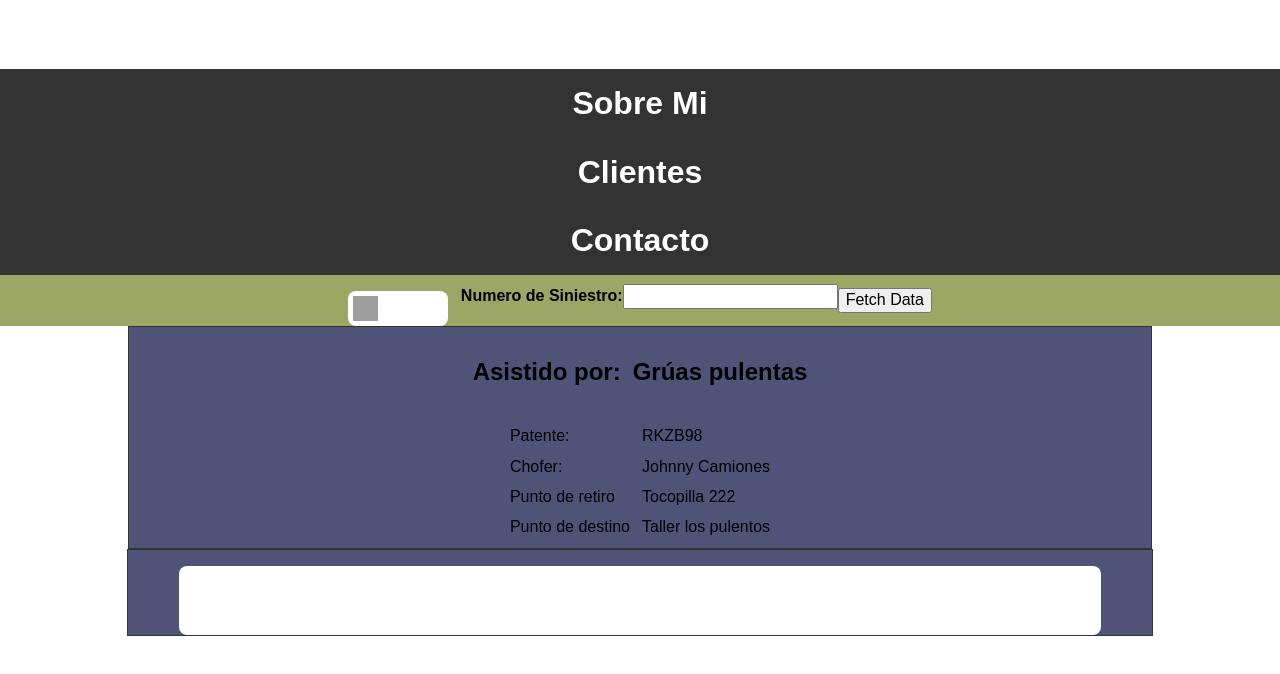
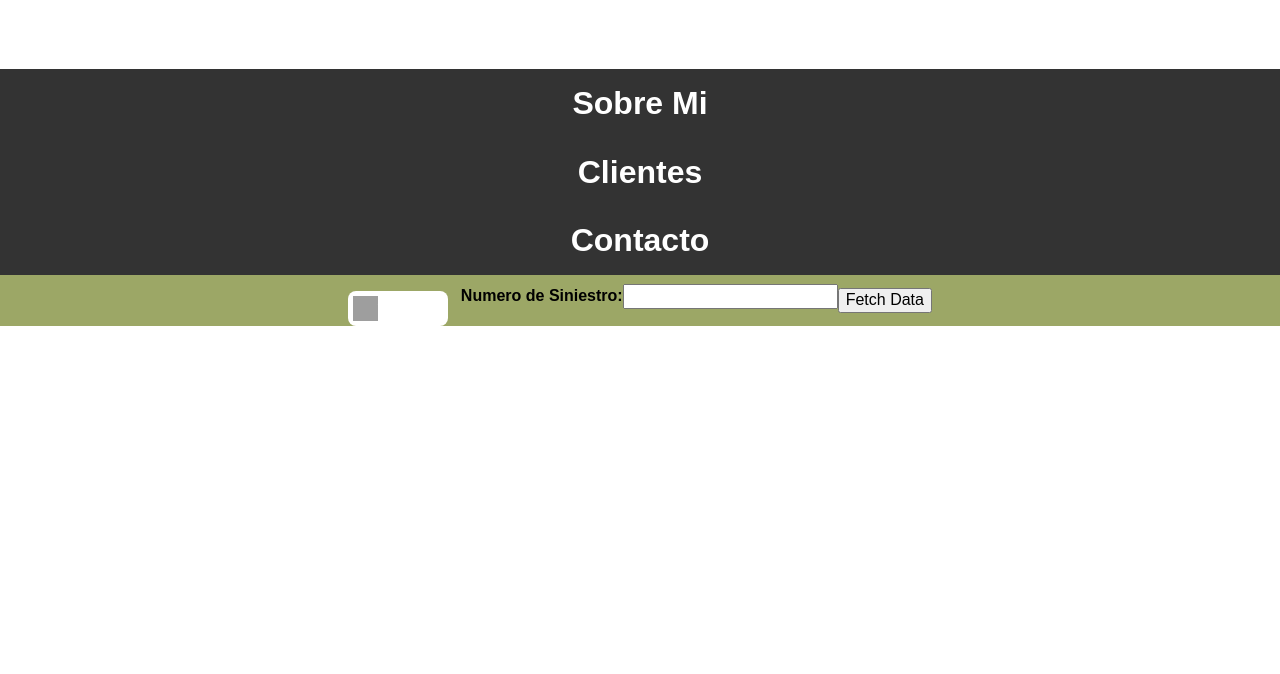
Before and after one commit to GabrielSalfa/Operation--Jerry, a React (Create React App) app in the folder FrontEnd/: page /consultaAsistenciagrua in a window 1280 px wide. Shown: the top 674 px of the page. Built offline with nearby package versions, Linux system fonts and the light colour scheme; grey boxes are pictures that could not be loaded.

Commit message:
Conexión de consulta terminada.

```diff
--- a/FrontEnd/src/components/ConsultaAsistenciaGrua/consultaAsistenciaGrua.jsx
+++ b/FrontEnd/src/components/ConsultaAsistenciaGrua/consultaAsistenciaGrua.jsx
@@ -8,7 +8,7 @@ const ConsultaAsistenciaGrua = () => {
     const [data, setData] = useState(null);
 
     const handleConsultasStuff = (values) => {
-        alert("Fetcheando...");
+        alert(numeroSiniestro);
         fetch(`http://localhost:9000/api/gruas/${numeroSiniestro}`, {
 
             method: 'GET',
@@ -22,7 +22,7 @@ const ConsultaAsistenciaGrua = () => {
                 alert(`Data fetcheada! \n\n${JSON.stringify(data, null, 2)}`);
             })
             .catch(error => {
-                console.log("No se encontró el siniestro especificado.")
+                alert("No se encontró el siniestro especificado.")
             });
 
     }
@@ -49,7 +49,7 @@ const ConsultaAsistenciaGrua = () => {
                 <label>
                     Numero de Siniestro:
                     <input
-                        type="number"
+                        type="text"
                         value={numeroSiniestro}
                         onChange={(e) => setNumeroSiniestro(e.target.value)}
                     />
@@ -60,16 +60,8 @@ const ConsultaAsistenciaGrua = () => {
 
             </div>
 
-            {data && (
-                <div>
-                    {/* Display individual data in <p> elements */}
-                    <p>{data.taller}Esto es temporal. No quedará más bonito, pero quedará funcional ;)</p>
-                    <p>{data.patenteG}Test</p>
-                    {/* Add more <p> elements for other properties */}
-                </div>
-            )}
-
             {/* Visualización de los datos */}
+            {data &&
                 <table className="Visualizacion-Datos-Grua">
                     <thead>
                     <tr>
@@ -77,53 +69,30 @@ const ConsultaAsistenciaGrua = () => {
                             <h2>Asistido por:</h2>
                         </td>
                         <td>
-                        <h2 id="grua-nombre">Grúas pulentas</h2>
+                            <h2 id="grua-nombre">{data.taller}</h2>
                         </td>
                     </tr>
                     </thead>
                     <tbody>
                     <tr>
                         <td>Patente:</td>
-                    <td id="grua-patente">RKZB98</td>
+                        <td id="grua-patente">{data.patentG}</td>
                     </tr>
                     <tr>
                         <td>Chofer:</td>
-                    <td id="grua-chofer">Johnny Camiones</td>
+                        <td id="grua-chofer">{data.chofer}</td>
                     </tr>
                     <tr>
                         <td>Punto de retiro</td>
-                    <td id="grua-retiro">Tocopilla 222</td>
+                        <td id="grua-retiro">{data.punto_retiro}</td>
                     </tr>
                     <tr>
                         <td>Punto de destino</td>
-                    <td id="grua-destino">Taller los pulentos</td>
+                        <td id="grua-destino">{data.taller}</td>
                     </tr>
                     </tbody>
                 </table>
-            {/* Estadísticas globales */}
-            <div className="Visualizacion-Datos-Grua">
-                <button className="Cool-Button" onClick={() => setShowGlobalStats(!showGlobalStats)}>
-                    Estadísticas Globales
-                </button>
-
-                {showGlobalStats && (
-                    <div id="Estadisticas-Globales">
-                        <h2>Vehículos más asistidos</h2>
-                        <table>
-                            <tr>
-                                <td>
-                                    <p id="estadisticas-marca-mas-asistida">Audi</p>
-                                    <p id="estadisticas-modelo-mas-asistido">Honda Civic</p>
-                                </td>
-                                <td>
-                                    <p id="estadisticas-porcentaje-marca">67%</p>
-                                    <p id="estadisticas-porcentaje-modelo">54%</p>
-                                </td>
-                            </tr>
-                        </table>
-                    </div>
-                )}
-            </div>
+            }
         </div>
     )
 }
```
Lines whose indentation alone changed are shown as unchanged.
